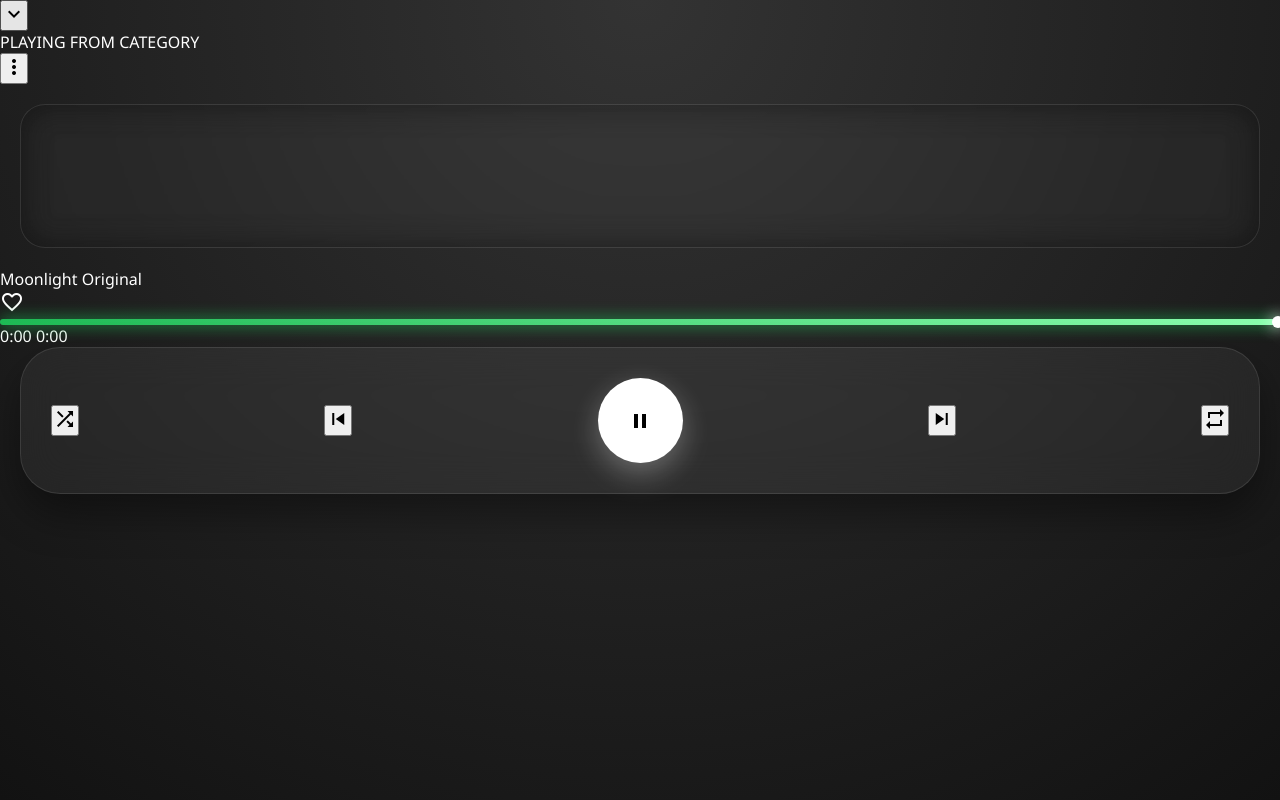
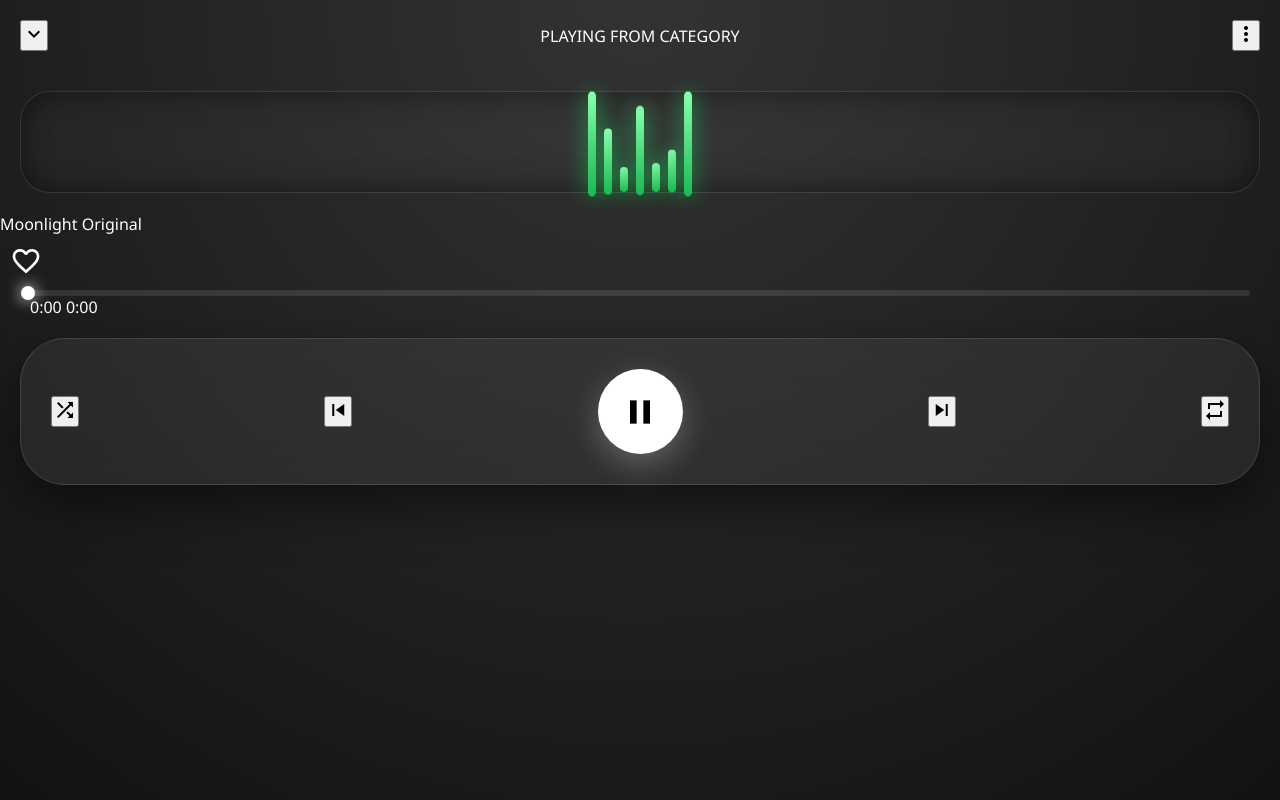
Before and after one commit to crazyinsan03-web/moonlight-studio, a Flask app: template templates/player.html in a window 1280 px wide. Run offline with Flask 3, Linux system fonts and the light colour scheme; the template is opened without the code that fills it, so the values that code supplies are empty; some libraries are stand-ins or nearby versions.

Commit message:
Update style.css

```diff
--- a/static/style.css
+++ b/static/style.css
@@ -4,10 +4,10 @@
     --sp-light-grey: #282828;
     --sp-text-grey: #b3b3b3;
     --sp-card-bg: #181818;
-    --neon-glow: 0 0 20px rgba(29, 185, 84, 0.5);
+    --neon-glow: 0 0 25px rgba(29, 185, 84, 0.6);
 }
 
-/* --- 1. RESET & CORE ANIMATIONS --- */
+/* --- 1. RESET & ANIMATIONS --- */
 * {
     margin: 0;
     padding: 0;
@@ -26,15 +26,9 @@
     100% { box-shadow: 0 8px 16px rgba(29, 185, 84, 0.3); }
 }
 
-@keyframes backgroundBreath {
-    0% { background-color: #121212; }
-    50% { background-color: #1a1a1a; }
-    100% { background-color: #121212; }
-}
-
 @keyframes wave-anim {
-    0%, 100% { height: 20%; transform: scaleY(1); }
-    50% { height: 100%; transform: scaleY(1.2); }
+    0%, 100% { height: 25%; transform: scaleY(1); }
+    50% { height: 100%; transform: scaleY(1.1); }
 }
 
 @keyframes heartBeat {
@@ -45,7 +39,13 @@
     100% { transform: scale(1); }
 }
 
-/* --- 2. BODY & GLOBAL LAYOUT --- */
+@keyframes backgroundBreath {
+    0% { background-color: #121212; }
+    50% { background-color: #1a1a1a; }
+    100% { background-color: #121212; }
+}
+
+/* --- 2. GLOBAL STYLES --- */
 body {
     background: linear-gradient(to bottom, #1f1f1f 0%, var(--sp-black) 40%);
     background-attachment: fixed;
@@ -53,12 +53,11 @@ body {
     font-family: 'Circular Std', 'Segoe UI', Roboto, sans-serif;
     min-height: 100vh;
     overflow-x: hidden;
-    scroll-behavior: smooth;
 }
 
-/* --- 3. MAIN PAGE: HEADER & SEARCH (FIXED OVERLAP) --- */
+/* --- 3. MAIN PAGE: HEADER & SEARCH FIX --- */
 .spotify-header {
-    padding: 30px 20px 15px;
+    padding: 40px 20px 15px;
     background: rgba(18, 18, 18, 0.85);
     backdrop-filter: blur(25px);
     -webkit-backdrop-filter: blur(25px);
@@ -68,225 +67,153 @@ body {
     border-bottom: 1px solid rgba(255, 255, 255, 0.05);
     display: flex;
     flex-direction: column;
-    gap: 15px;
+    gap: 12px;
 }
 
 .greeting {
-    font-size: 26px;
+    font-size: 24px;
     font-weight: 800;
-    letter-spacing: -0.8px;
-    text-shadow: 0 4px 10px rgba(0,0,0,0.3);
+    letter-spacing: -0.5px;
 }
-
-.search-container { width: 100%; }
 
 .search-pill {
     background: #242424;
     padding: 14px 18px;
-    border-radius: 12px;
+    border-radius: 50px;
     display: flex;
     align-items: center;
     gap: 12px;
-    transition: all 0.4s cubic-bezier(0.165, 0.84, 0.44, 1);
-    border: 1px solid rgba(255,255,255,0.05);
+    transition: 0.3s;
+    border: 1px solid transparent;
 }
 
 .search-pill:focus-within {
-    background: #2a2a2a;
     border-color: var(--sp-green);
-    box-shadow: 0 0 20px rgba(29, 185, 84, 0.15);
-    transform: translateY(-2px);
+    background: #333;
 }
 
 .search-pill input {
-    background: transparent;
-    border: none;
-    color: white;
-    width: 100%;
-    outline: none;
-    font-weight: 500;
-    font-size: 16px;
+    background: transparent; border: none; color: white; width: 100%; outline: none;
 }
 
-/* --- 4. FILTER CHIPS --- */
-.filter-chips {
-    display: flex;
-    gap: 10px;
-    padding: 10px 0px;
-    overflow-x: auto;
-    scrollbar-width: none;
-}
-
-.filter-chips::-webkit-scrollbar { display: none; }
-
-.chip {
-    background: #2a2a2a;
-    padding: 8px 20px;
-    border-radius: 25px;
-    font-size: 13px;
-    font-weight: 700;
-    transition: all 0.3s ease;
-    white-space: nowrap;
-    border: 1px solid rgba(255,255,255,0.05);
-}
-
-.chip.active {
-    background: var(--sp-green);
-    color: black;
-    box-shadow: 0 4px 15px rgba(29, 185, 84, 0.3);
-}
-
-/* --- 5. GRID & CARDS (ADVANCED GLASSMORPHISM) --- */
+/* --- 4. MAIN PAGE: GRID & CARDS --- */
 .spotify-grid {
     display: grid;
-    grid-template-columns: repeat(2, 1fr);
+    grid-template-columns: 1fr 1fr;
     gap: 15px;
     padding: 20px 16px 140px;
 }
 
 .sp-card {
-    background: rgba(255, 255, 255, 0.03);
+    background: var(--sp-card-bg);
     padding: 12px;
-    border-radius: 15px;
-    transition: all 0.4s cubic-bezier(0.175, 0.885, 0.32, 1.275);
-    animation: fadeInUp 0.7s ease-out forwards;
+    border-radius: 12px;
+    transition: all 0.3s ease;
+    animation: fadeInUp 0.6s ease forwards;
     position: relative;
-    border: 1px solid rgba(255,255,255,0.05);
-    overflow: hidden;
+    border: 1px solid rgba(255,255,255,0.02);
 }
 
-.sp-card:hover {
-    background: rgba(255, 255, 255, 0.08);
-    transform: translateY(-8px);
-    border-color: rgba(29, 185, 84, 0.4);
-    box-shadow: 0 15px 35px rgba(0,0,0,0.5);
+.sp-card:active { transform: scale(0.95); background: #333; }
+
+.sp-img { width: 100%; aspect-ratio: 1; object-fit: cover; border-radius: 10px; }
+
+.sp-title { font-size: 14px; font-weight: 700; margin: 10px 0 2px; text-overflow: ellipsis; overflow: hidden; white-space: nowrap; }
+
+.sp-likes-badge {
+    background: rgba(29, 185, 84, 0.1); padding: 2px 8px; border-radius: 12px;
+    color: var(--sp-green); font-size: 11px; font-weight: bold; display: flex; align-items: center; gap: 4px;
 }
 
-.sp-img {
-    width: 100%;
-    aspect-ratio: 1;
-    object-fit: cover;
-    border-radius: 10px;
-    transition: transform 0.5s ease;
+/* --- 5. PLAYER PAGE: THE HEAVY UI --- */
+.player-body {
+    background: radial-gradient(circle at top, #333 0%, #121212 100%) !important;
+    animation: backgroundBreath 8s infinite;
+    height: 100vh;
+    overflow: hidden;
+    display: flex;
+    flex-direction: column;
 }
 
-.sp-card:hover .sp-img { transform: scale(1.06); }
+.player-header { display: flex; justify-content: space-between; align-items: center; padding: 20px; }
 
-.sp-likes-badge {
-    background: rgba(29, 185, 84, 0.15);
-    padding: 3px 8px;
-    border-radius: 10px;
-    color: var(--sp-green);
-    font-size: 11px;
-    font-weight: 800;
+.visualizer-container {
+    flex-grow: 1;
     display: flex;
     align-items: center;
-    gap: 4px;
-    border: 1px solid rgba(29, 185, 84, 0.2);
-    margin-top: 8px;
-    width: fit-content;
+    justify-content: center;
+    background: rgba(255, 255, 255, 0.03);
+    margin: 20px;
+    border-radius: 30px;
+    backdrop-filter: blur(15px);
+    border: 1px solid rgba(255, 255, 255, 0.08);
+    box-shadow: inset 0 0 30px rgba(0,0,0,0.5);
 }
 
-/* --- 6. PLAYER PAGE (THE HEAVY MAGIC) --- */
-.player-body {
-    background: radial-gradient(circle at top, #333 0%, #121212 100%) !important;
-    animation: backgroundBreath 10s infinite;
-    height: 100vh;
-    display: flex;
-    flex-direction: column;
-    overflow: hidden;
-}
-
-.visualizer-container {
-    background: rgba(255, 255, 255, 0.03);
-    border-radius: 25px;
-    backdrop-filter: blur(15px);
-    border: 1px solid rgba(255, 255, 255, 0.08);
-    margin: 20px;
-    padding: 60px 0;
-    display: flex;
-    justify-content: center;
-    box-shadow: inset 0 0 30px rgba(0,0,0,0.4);
-}
+.playing-waves { display: flex; align-items: flex-end; gap: 8px; height: 100px; }
 
 .playing-waves span {
     width: 8px;
-    margin: 0 4px;
     background: linear-gradient(to top, var(--sp-green), #8affae);
     border-radius: 15px;
     animation: wave-anim 1.2s ease-in-out infinite;
-    box-shadow: 0 0 25px var(--sp-green);
+    box-shadow: 0 0 20px var(--sp-green);
 }
 
-/* --- 7. PLAYER CONTROLS & HEART --- */
+/* Waves animation delays */
+.playing-waves span:nth-child(1) { animation-delay: 0.1s; }
+.playing-waves span:nth-child(2) { animation-delay: 0.3s; }
+.playing-waves span:nth-child(3) { animation-delay: 0.6s; }
+.playing-waves span:nth-child(4) { animation-delay: 0.2s; }
+.playing-waves span:nth-child(5) { animation-delay: 0.5s; }
+.playing-waves span:nth-child(6) { animation-delay: 0.4s; }
+.playing-waves span:nth-child(7) { animation-delay: 0.1s; }
+
+.paused-waves span { animation-play-state: paused; opacity: 0.5; }
+
+/* --- 6. PLAYER CONTROLS --- */
 .main-controls {
-    background: rgba(255, 255, 255, 0.05);
+    background: rgba(255, 255, 255, 0.06);
     margin: 0 20px 40px;
     padding: 30px;
-    border-radius: 40px;
+    border-radius: 45px;
     backdrop-filter: blur(20px);
     display: flex;
     justify-content: space-between;
     align-items: center;
-    border: 1px solid rgba(255, 255, 255, 0.1);
-    box-shadow: 0 20px 40px rgba(0,0,0,0.4);
+    border: 1px solid rgba(255, 255, 255, 0.12);
+    box-shadow: 0 20px 50px rgba(0,0,0,0.5);
 }
 
 .play-pause-circle {
-    width: 85px;
-    height: 85px;
-    background: #fff;
-    border-radius: 50%;
-    display: flex;
-    align-items: center;
-    justify-content: center;
-    border: none;
-    box-shadow: 0 10px 30px rgba(255,255,255,0.3);
-    transition: 0.3s;
+    width: 85px; height: 85px; background: white; border-radius: 50%;
+    display: flex; align-items: center; justify-content: center; border: none;
+    box-shadow: 0 10px 30px rgba(255,255,255,0.25);
+}
+.play-pause-circle i { color: black; font-size: 40px; }
+
+/* --- 7. PROGRESS BAR & NEON --- */
+.progress-container { padding: 0 30px; margin-bottom: 20px; }
+.time-bar { width: 100%; height: 6px; background: rgba(255,255,255,0.1); border-radius: 10px; position: relative; cursor: pointer; }
+.progress-fill {
+    height: 100%; background: linear-gradient(90deg, var(--sp-green), #8affae);
+    width: 0%; border-radius: 10px; position: relative; box-shadow: 0 0 15px var(--sp-green);
+}
+.progress-fill::after {
+    content: ''; position: absolute; right: -5px; top: 50%; transform: translateY(-50%);
+    width: 14px; height: 14px; background: white; border-radius: 50%; box-shadow: 0 0 15px #fff;
 }
 
-.play-pause-circle:active { transform: scale(0.9); }
-
-.heart-btn {
-    background: none;
-    border: none;
-    color: white;
-    cursor: pointer;
-    transition: all 0.3s ease;
-}
-
+/* --- 8. HEART BUTTON (LIKE MAGIC) --- */
+.heart-btn { background: none; border: none; color: white; cursor: pointer; padding: 10px; transition: 0.3s; }
 .heart-btn.active i {
-    color: var(--sp-green);
-    text-shadow: 0 0 25px var(--sp-green);
+    color: var(--sp-green); text-shadow: 0 0 20px var(--sp-green);
     animation: heartBeat 0.6s cubic-bezier(0.175, 0.885, 0.32, 1.275);
 }
+.heart-btn i { font-size: 32px; transition: transform 0.3s; }
+.heart-btn:hover i { transform: scale(1.2); }
 
-/* --- 8. PROGRESS BAR GLOW --- */
-.time-bar {
-    width: 100%;
-    height: 6px;
-    background: rgba(255,255,255,0.1);
-    border-radius: 10px;
-    position: relative;
-}
-
-.progress-fill {
-    background: linear-gradient(90deg, var(--sp-green), #8affae);
-    box-shadow: 0 0 15px var(--sp-green);
-    height: 100%;
-    border-radius: 10px;
-    position: relative;
-}
-
-.progress-fill::after {
-    content: '';
-    position: absolute;
-    right: -4px;
-    top: 50%;
-    transform: translateY(-50%);
-    width: 12px;
-    height: 12px;
-    background: #fff;
-    border-radius: 50%;
-    box-shadow: 0 0 15px #fff;
-}
+/* Category Chips */
+.filter-chips { display: flex; gap: 8px; overflow-x: auto; scrollbar-width: none; }
+.chip { background: #282828; padding: 7px 18px; border-radius: 20px; font-size: 13px; font-weight: 700; white-space: nowrap; transition: 0.2s; }
+.chip.active { background: var(--sp-green) !important; color: black; }
```
